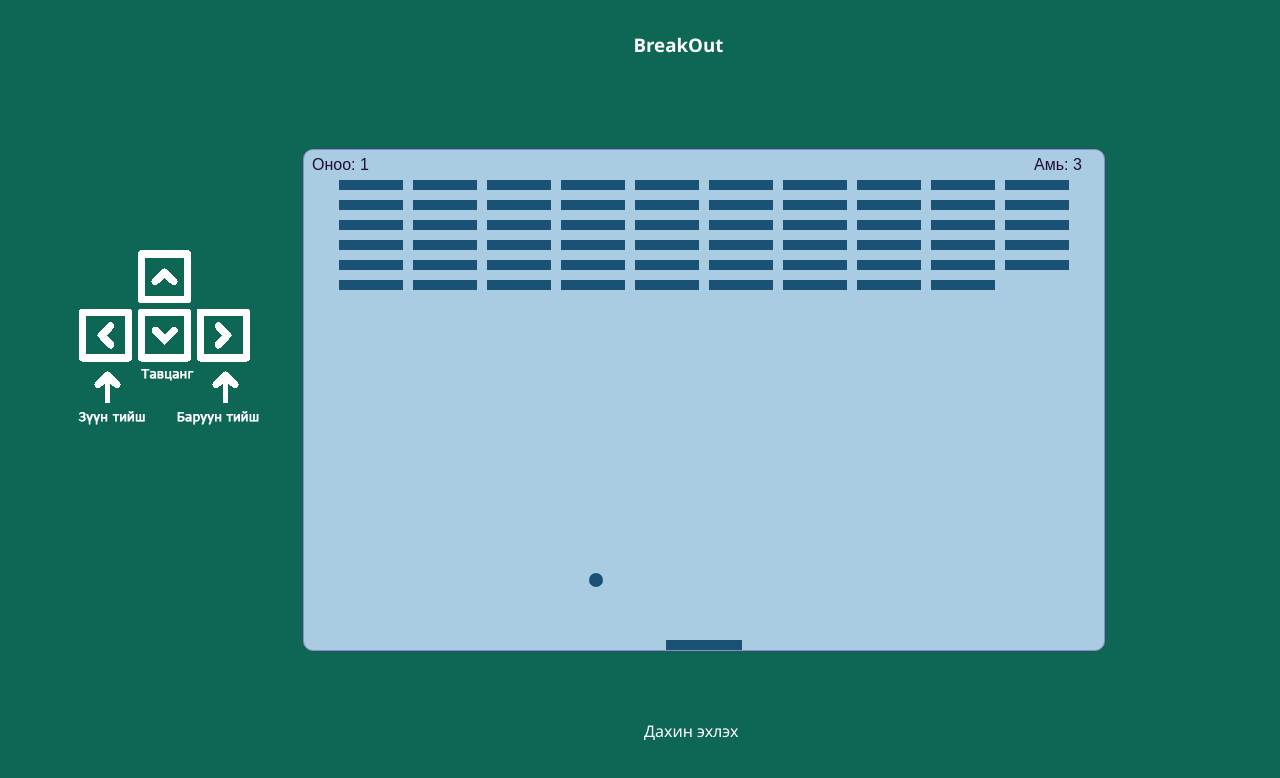
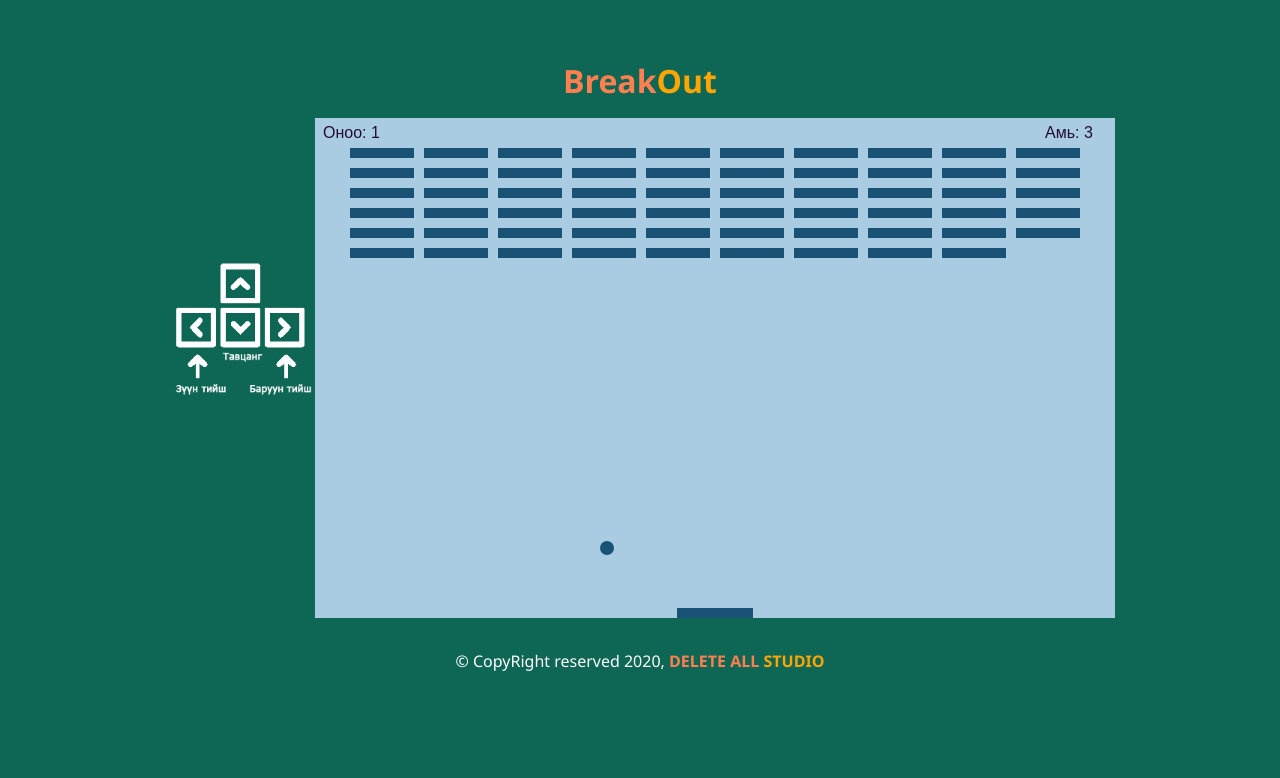
Before and after one commit to ithicheel/breakout, a plain HTML site: page index.html in a window 1280 px wide. Drawn offline with Linux system fonts and the light colour scheme.

Commit message:
enter and footer

```diff
--- a/app.js
+++ b/app.js
@@ -1,7 +1,6 @@
 const canvas = document.getElementById("canvas");
 const ctx = canvas.getContext("2d");
 const scoreDisplay = document.querySelector(".high-score");
-const reset = document.querySelector(".reset");
 const audio = document.getElementById("audio");
 const audio1 = document.getElementById("audio1");
 const clr = "#1A5276";
@@ -16,7 +15,7 @@ document.addEventListener('keydown', keyDownHandler);
 document.addEventListener('keyup', keyUpHandler);
 
 // дахин эхлүүлэх хэсэг
-reset.addEventListener("click", function(){
+function reset(e){
     score = 0;
     heart = 3;
     ball.dx = speed;
@@ -25,8 +24,8 @@ reset.addEventListener("click", function(){
     ball.y = canvas.height - 50;
     generateBricks();
     gameType = true;
-    // audio.play();
-})
+   // audio.play();
+}
 
 // товч дарахад
 function keyDownHandler(e){
@@ -34,6 +33,9 @@ function keyDownHandler(e){
         ridhtPressed = true;
     }else if (e.key == 'left' || e.key == 'ArrowLeft'){
         leftPressed = true;
+    }
+    if(e.key == 'Enter'){
+        reset();
     }
 }
 // товчоо дараад авахад
@@ -170,14 +172,16 @@ function endGame(finish){
         ctx.clearRect(0, 0, canvas.width, canvas.height);
         ctx.font = '30px Arial';
         ctx.fillStyle = '#230c33';
-        ctx.fillText("Winner winner chicken dinner", canvas.width/2-140, canvas.height/2);
+        ctx.fillText("Winner winner chicken dinner", canvas.width/2-200, canvas.height/2);
         gameType = false;
     }else {
         ctx.clearRect(0, 0, canvas.width, canvas.height);
         ctx.font = '30px Arial';
         ctx.fillStyle = '#230c33';
+        ctx.fillText("Дахин эхлэх бол 'ENTER' дарна уу", canvas.width/2-200, canvas.height/2-70);
         ctx.fillText("Lose :(", canvas.width/2-40, canvas.height/2);
         audio.pause();
+        audio1.pause();
         gameType = false;
     }
 }
--- a/index.html
+++ b/index.html
@@ -7,20 +7,18 @@
     <title>BreakOut</title>
 </head>
 <body>
-    <img src="img.png" class="arrow" alt="error hha">
-    <!-- <div class="btns">
-        <button class="btn" onclick="soundPause()">Pause Audio</button>
-        <button class="btn" onclick="soundPlay()">Play Audio</button>
-    </div> -->
     <audio class="audio" id="audio" controls autoplay>
         <source src="Vexento - Lonely Dance.mp3"  type="audio/mpeg">
-    </audio>
-    <audio class="audio" id="audio1" controls autoplay>
-        <source src="ball.mp3"  type="audio/mpeg">
-    </audio>
-    <canvas id="canvas"></canvas>
-    <div class="high-score"><h3>BreakOut</h3></div>
-    <div class="reset">Дахин эхлэх</div>
+        </audio>
+        <audio class="audio" id="audio1" controls autoplay>
+            <source src="ball.mp3"  type="audio/mpeg">
+        </audio>
+    <div class="high-score"><h3>Break<span>Out</span></h3></div>
+    <div class="cc">
+        <img src="img.png" class="arrow" alt="error hha">
+        <canvas id="canvas"></canvas>
+    </div>
+    <footer>&copy CopyRight reserved 2020, <span>DELETE ALL<span> STUDIO</span></span></footer>
     <script src="app.js"></script>
 </body>
 </html>
--- a/style.css
+++ b/style.css
@@ -8,35 +8,28 @@ body {
   font-family: "Segoe UI", Tahoma, Geneva, Verdana, sans-serif;
   background: #0e6655;
 }
-
+.cc {
+  display: flex;
+  justify-content: center;
+  align-items: center;
+  height: 90%;
+}
 #canvas {
   background: #a9cce3;
-  border-radius: 10px;
-  position: absolute;
-  left: 55%;
-  top: 50%;
-  transform: translate(-50%, -50%);
-  border: 1px solid #9984d4;
 }
 .high-score {
-  position: absolute;
-  top: 2rem;
-  width: 86%;
-  left: 10%;
+  margin-bottom: 1rem;
   text-align: center;
 }
-.reset {
-  cursor: pointer;
-  position: absolute;
-  top: 90%;
-  left: 14%;
-  width: 80%;
-  text-align: center;
+.high-score h3 {
+  color: coral;
+  font-size: 2rem;
+}
+.high-score h3 span {
+  color: orange;
 }
 .arrow {
-  position: absolute;
-  top: 30%;
-  left: 5%;
+  width: 150px;
   /* margin: 6rem 1rem 1rem 1rem; */
 }
 .audio {
@@ -48,3 +41,16 @@ body {
   padding: 0.2rem;
   cursor: pointer;
 }
+footer {
+  margin-top: 2rem;
+  text-align: center;
+  font-size: 1rem;
+}
+footer span {
+  color: coral;
+  font-weight: 600;
+}
+footer span span {
+  color: orange;
+  font-weight: 600;
+}
```
